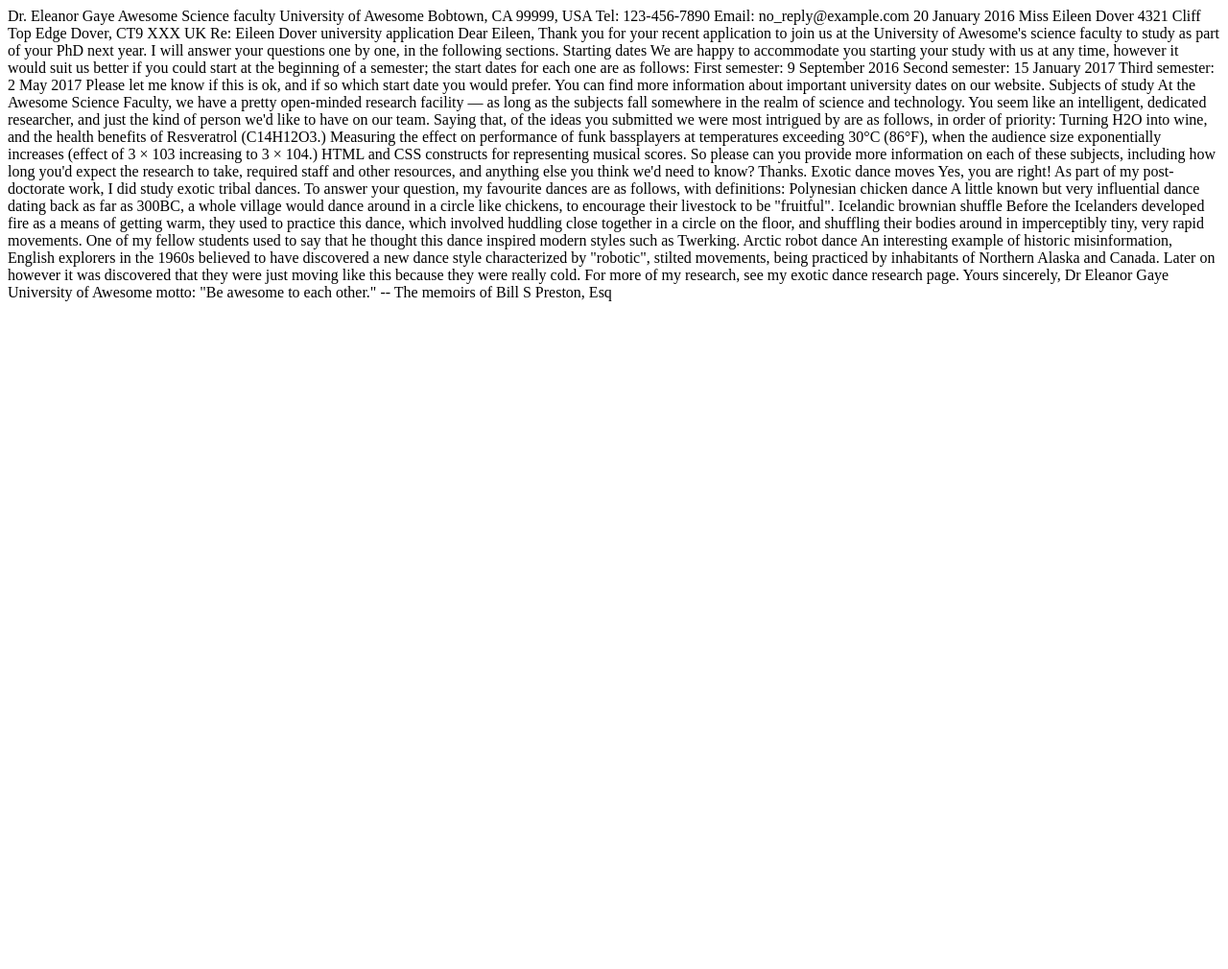
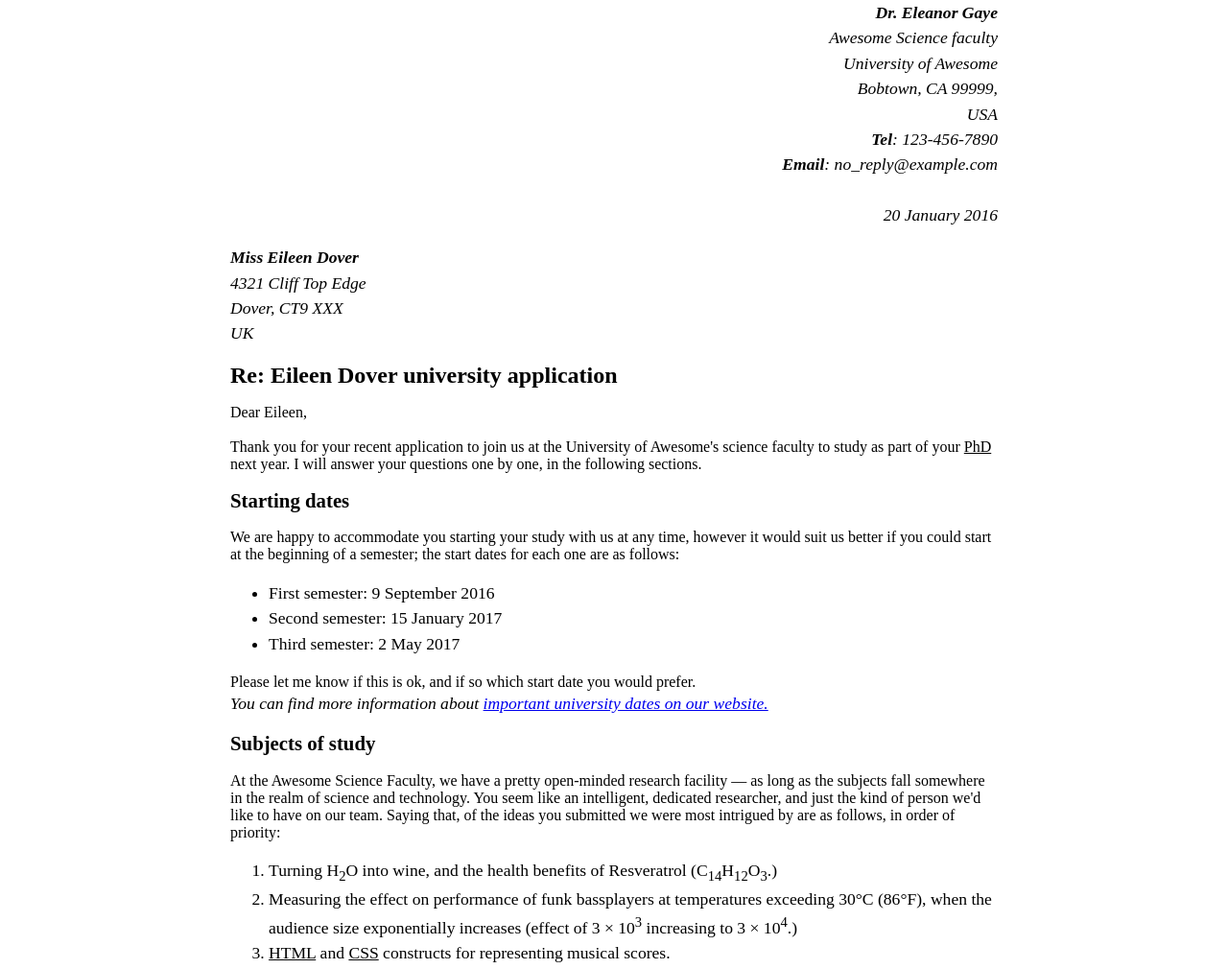
Before and after one commit to blacksanday/webpro, a website: page index.html in a window 1280 px wide. Shown: the top 1010 px of the page at 96% size. Before the commit the page ends 800 px from the top, so only its background shows below. Drawn offline with Linux system fonts and the light colour scheme; files that its build step writes are made by us from their sources.

Commit message:
コミットメッセージ

```diff
--- a/index.html
+++ b/index.html
@@ -1,70 +1,84 @@
 <html>
   <head>
     <meta charset="utf-8" />
+    <title>web program work</title>
+    <link href="styles/style.css" rel="stylesheet" type="text/css">
   </head>
   <body>
-    Dr. Eleanor Gaye
-Awesome Science faculty
-University of Awesome
-Bobtown, CA 99999,
-USA
-Tel: 123-456-7890
-Email: no_reply@example.com
+    <address class="sender-colum">
+        </address>    <p style="text-align: right;"><em> <strong>Dr. Eleanor Gaye</strong></br>
+           Awesome Science faculty</br>
+           University of Awesome</br>
+           Bobtown, CA 99999,</br>
+           USA</br>
+           <strong>Tel</strong>: 123-456-7890</br>
+           <strong>Email</strong>: no_reply@example.com</br>
+          </br>
+        <tine datetime="2016-1-20">20 January 2016</tine></em></p>
+        </address>
 
-20 January 2016
+   <p style="text-align: left;"><em><strong>Miss Eileen Dover</strong></br>
+    4321 Cliff Top Edge</br>
+    Dover, CT9 XXX</br>
+    UK</em></br>
+    <h1><strong>Re: Eileen Dover university application</strong></h1>
+  Dear Eileen,</br>
+</p>
+Thank you for your recent application to join us at the University of Awesome's science faculty to study as part of your <u><abbr>PhD</abbr></u> next year. I will answer your questions one by one, in the following sections.</br>
 
-Miss Eileen Dover
-4321 Cliff Top Edge
-Dover, CT9 XXX
-UK
+<h2><strong>Starting dates</strong></h2>
 
+We are happy to accommodate you starting your study with us at any time, however it would suit us better if you could start at the beginning of a semester; the start dates for each one are as follows:</br>
+<ul>
+<li>First semester:<time datetime="2016-9-20"> 9 September 2016</time></li>
+<li>Second semester:<time datetime="2017-1-15"> 15 January 2017</time></li>
+<li>Third semester:<time datetime="2017-5-2"> 2 May 2017</time></li>
+</ul>
+Please let me know if this is ok, and if so which start date you would prefer.</br>
 
-Re: Eileen Dover university application
+<address>
+  You can find more information about
+  <a href="http:/example.com">important university dates on our website.</a></br>
+</address>
+<h2><strong>Subjects of study</strong></h2>
 
-Dear Eileen,
+At the Awesome Science Faculty, we have a pretty open-minded research facility — as long as the subjects fall somewhere in the realm of science and technology. You seem like an intelligent, dedicated researcher, and just the kind of person we'd like to have on our team. Saying that, of the ideas you submitted we were most intrigued by are as follows, in order of priority:</br>
+<ol>
+<li>Turning H<sub>2</sub>O into wine, and the health benefits of Resveratrol (C<sub>14</sub>H<sub>12</sub>O<sub>3</sub>.)</li>
+<li>Measuring the effect on performance of funk bassplayers at temperatures exceeding 30°C (86°F), when the audience size exponentially increases (effect of 3 × 10<sup>3</sup> increasing to 3 × 10<sup>4</sup>.)</li>
+<li><u><abbr>HTML</abbr></u> and <u><abbr>CSS</abbr></u> constructs for representing musical scores.</li>
+</ol>
 
-Thank you for your recent application to join us at the University of Awesome's science faculty to study as part of your PhD next year. I will answer your questions one by one, in the following sections.
+So please can you provide more information on each of these subjects, including how long you'd expect the research to take, required staff and other resources, and anything else you think we'd need to know? Thanks.</br>
 
-Starting dates
+<h2><strong>Exotic dance moves</strong></h2>
 
-We are happy to accommodate you starting your study with us at any time, however it would suit us better if you could start at the beginning of a semester; the start dates for each one are as follows:
+Yes, you are right! As part of my post-doctorate work, I did study exotic tribal dances. To answer your question, my favourite dances are as follows, with definitions:</br>
 
-First semester: 9 September 2016
-Second semester: 15 January 2017
-Third semester: 2 May 2017
+<dl>
+  <dt>Polynesian chicken dance</dt>
+  <dd>
+    A little known but very influential dance dating back as far as 300BC, a whole village would dance around in a circle like chickens, to encourage their livestock to be "fruitful".
+    </dd>
+<dt>Icelandic brownian shuffle</dt>
+   <dd>
+    Before the Icelanders developed fire as a means of getting warm, they used to practice this dance, which involved huddling close together in a circle on the floor, and shuffling their bodies around in imperceptibly tiny, very rapid movements. One of my fellow students used to say that he thought this dance inspired modern styles such as Twerking.
+   </dd>
+<dt>Arctic robot dance</dt>
+   <dd>
+  An interesting example of historic misinformation, English explorers in the 1960s believed to have discovered a new dance style characterized by "robotic", stilted movements, being practiced by inhabitants of Northern Alaska and Canada. Later on however it was discovered that they were just moving like this because they were really cold.
+  </dd>
+</dl>
+<address>
+  For more of my research, see my
+  <a href="http://example.com">exotic dance research page.</a></br>
+</address>
 
-Please let me know if this is ok, and if so which start date you would prefer.
-
-You can find more information about important university dates on our website.
-
-
-Subjects of study
-
-At the Awesome Science Faculty, we have a pretty open-minded research facility — as long as the subjects fall somewhere in the realm of science and technology. You seem like an intelligent, dedicated researcher, and just the kind of person we'd like to have on our team. Saying that, of the ideas you submitted we were most intrigued by are as follows, in order of priority:
-
-Turning H2O into wine, and the health benefits of Resveratrol (C14H12O3.)
-Measuring the effect on performance of funk bassplayers at temperatures exceeding 30°C (86°F), when the audience size exponentially increases (effect of 3 × 103 increasing to 3 × 104.)
-HTML and CSS constructs for representing musical scores.
-
-So please can you provide more information on each of these subjects, including how long you'd expect the research to take, required staff and other resources, and anything else you think we'd need to know? Thanks.
-
-
-Exotic dance moves
-
-Yes, you are right! As part of my post-doctorate work, I did study exotic tribal dances. To answer your question, my favourite dances are as follows, with definitions:
-
-Polynesian chicken dance
-A little known but very influential dance dating back as far as 300BC, a whole village would dance around in a circle like chickens, to encourage their livestock to be "fruitful".
-Icelandic brownian shuffle
-Before the Icelanders developed fire as a means of getting warm, they used to practice this dance, which involved huddling close together in a circle on the floor, and shuffling their bodies around in imperceptibly tiny, very rapid movements. One of my fellow students used to say that he thought this dance inspired modern styles such as Twerking.
-Arctic robot dance
-An interesting example of historic misinformation, English explorers in the 1960s believed to have discovered a new dance style characterized by "robotic", stilted movements, being practiced by inhabitants of Northern Alaska and Canada. Later on however it was discovered that they were just moving like this because they were really cold.
-
-For more of my research, see my exotic dance research page.
-
-Yours sincerely,
-Dr Eleanor Gaye
-
+</br>
+Yours sincerely,</br>
+</br>
+Dr Eleanor Gaye</br>
+</br>
 University of Awesome motto: "Be awesome to each other." -- The memoirs of Bill S Preston, Esq
   </body>
 </html>
--- /dev/null
+++ b/style.css
@@ -0,0 +1,24 @@
+body {
+    max-width: 800px;
+    margin: 0 auto;
+  }
+
+  .sender-column {
+    text-align: right;
+  }
+
+  h1 {
+    font-size: 1.5em;
+  }
+
+  h2 {
+    font-size: 1.3em;
+  }
+
+  p,ul,ol,dl,address {
+    font-size: 1.1em;
+  }
+
+  p, li, dd, dt, address {
+    line-height: 1.5;
+  }
```
